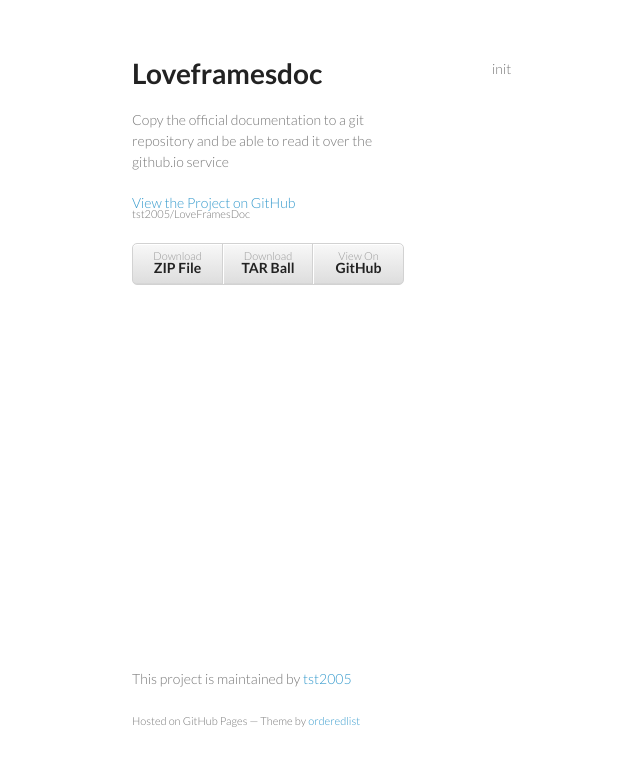
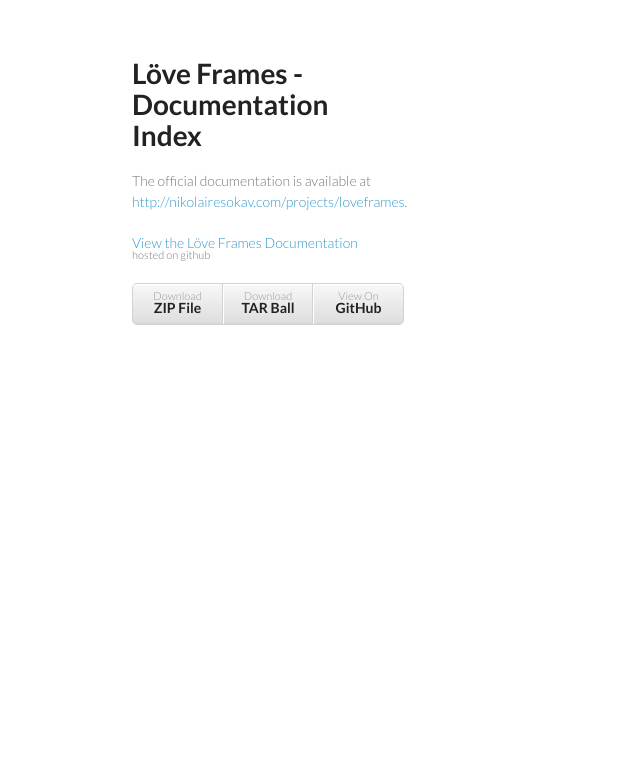
Before and after one commit to tst2005/loveframes-doc, a plain HTML site: page index.html in a window 1280 px wide. Shown: the whole page, without its empty margins (78-718 px from the left). Drawn offline with Linux system fonts and the light colour scheme.

Commit message:
edit the index.html

```diff
--- a/index.html
+++ b/index.html
@@ -3,7 +3,7 @@
   <head>
     <meta charset="utf-8">
     <meta http-equiv="X-UA-Compatible" content="chrome=1">
-    <title>Loveframesdoc by tst2005</title>
+    <title>Löve Frames - Documentation</title>
 
     <link rel="stylesheet" href="stylesheets/styles.css">
     <link rel="stylesheet" href="stylesheets/pygment_trac.css">
@@ -15,25 +15,17 @@
   <body>
     <div class="wrapper">
       <header>
-        <h1>Loveframesdoc</h1>
-        <p>Copy the official documentation to a git repository and be able to read it over the github.io service</p>
+        <h1>Löve Frames - Documentation Index</h1>
+        <p>The official documentation is available at <a href="http://nikolairesokav.com/projects/loveframes">http://nikolairesokav.com/projects/loveframes</a>.</p>
 
-        <p class="view"><a href="https://github.com/tst2005/LoveFramesDoc">View the Project on GitHub <small>tst2005/LoveFramesDoc</small></a></p>
-
+        <p class="view"><a href="main.html">View the Löve Frames Documentation <small>hosted on github</small></a></p>
 
         <ul>
-          <li><a href="https://github.com/tst2005/LoveFramesDoc/zipball/master">Download <strong>ZIP File</strong></a></li>
-          <li><a href="https://github.com/tst2005/LoveFramesDoc/tarball/master">Download <strong>TAR Ball</strong></a></li>
+          <li><a href="https://github.com/tst2005/LoveFramesDoc/zipball/gh-pages">Download <strong>ZIP File</strong></a></li>
+          <li><a href="https://github.com/tst2005/LoveFramesDoc/tarball/gh-pages">Download <strong>TAR Ball</strong></a></li>
           <li><a href="https://github.com/tst2005/LoveFramesDoc">View On <strong>GitHub</strong></a></li>
         </ul>
       </header>
-      <section>
-        <p>init</p>
-      </section>
-      <footer>
-        <p>This project is maintained by <a href="https://github.com/tst2005">tst2005</a></p>
-        <p><small>Hosted on GitHub Pages &mdash; Theme by <a href="https://github.com/orderedlist">orderedlist</a></small></p>
-      </footer>
     </div>
     <script src="javascripts/scale.fix.js"></script>
 
```
